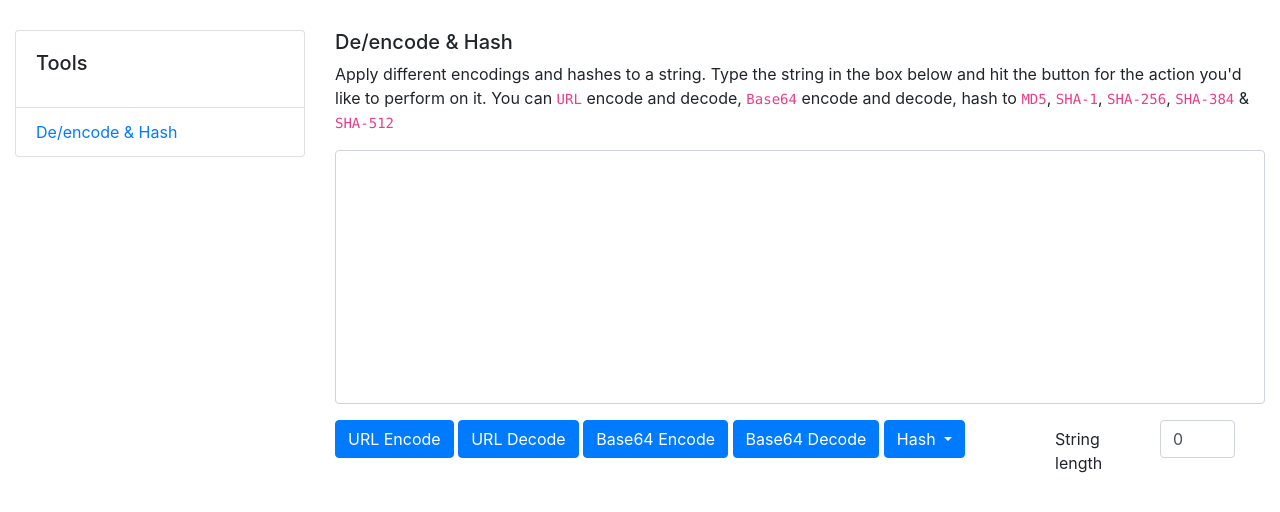
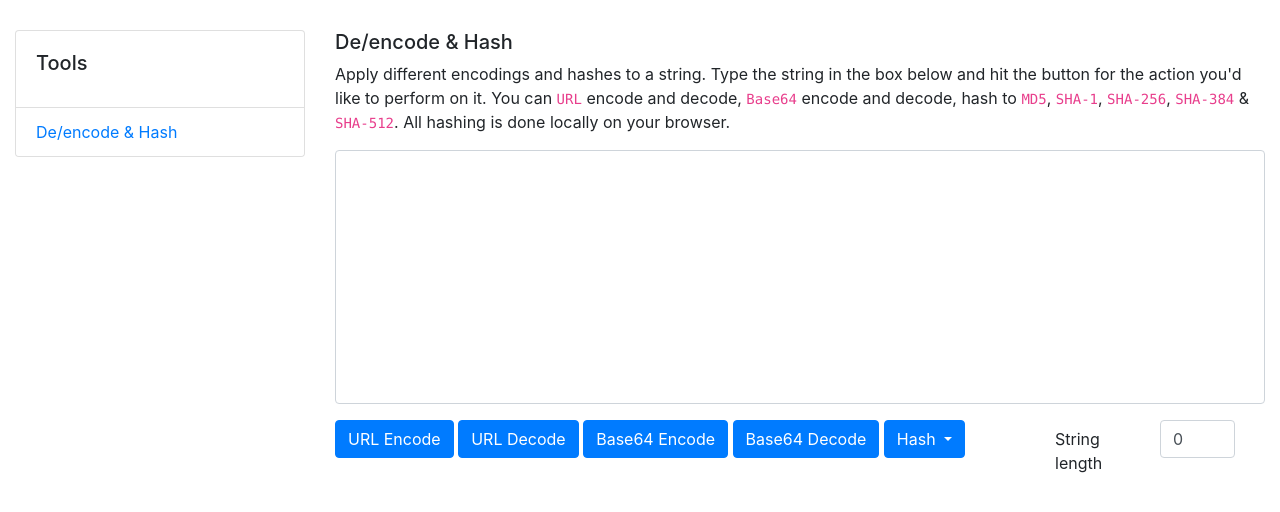
Before and after one commit to scriptprojects/scriptprojects.github.io, a Jekyll site: the page tools/index.html, which Jekyll copies as it is, in a window 1280 px wide. Shown: the top 512 px of the page. Built offline with Jekyll 4.4.1, drawn with Linux system fonts in a browser that asks for light colours.

Commit message:
Added hashing disclaimer

```diff
--- a/tools/index.html
+++ b/tools/index.html
@@ -623,7 +623,7 @@
             perform on it. You can <code>URL</code> encode and decode,
             <code>Base64</code> encode and decode, hash to <code>MD5</code>,
             <code>SHA-1</code>, <code>SHA-256</code>, <code>SHA-384</code> &amp;
-            <code>SHA-512</code>
+            <code>SHA-512</code>. All hashing is done locally on your browser.
           </p>
           <div class="form-group">
             <textarea
```
